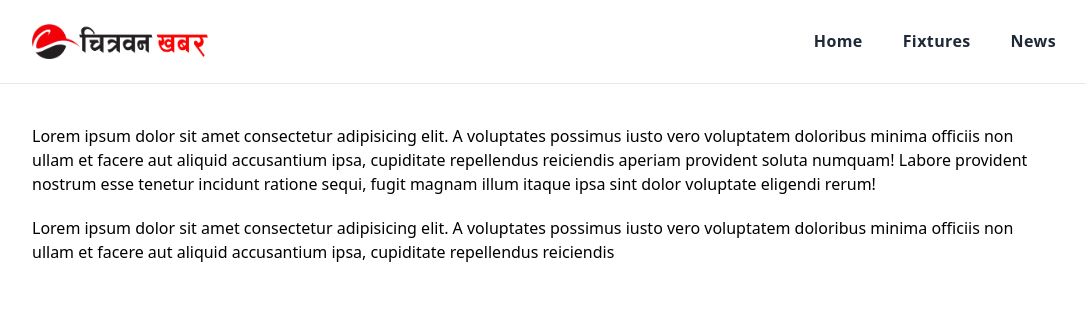
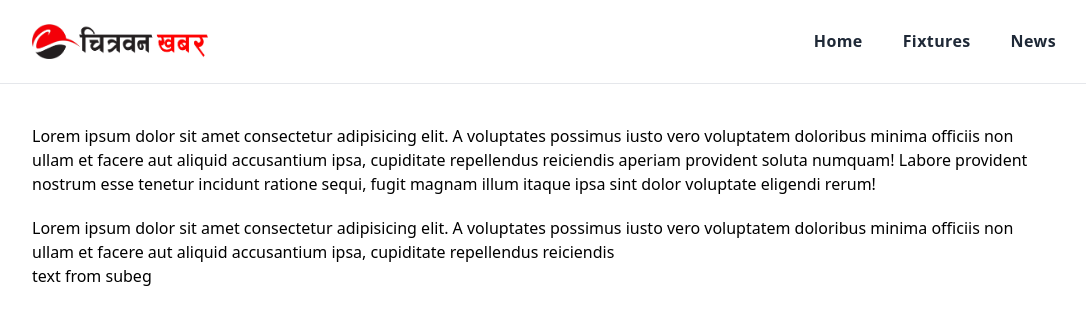
Before and after one commit to subegshahi/wc2022-prediction, a React (Vite) app: page / in a window 1280 px wide. Shown: the top 324 px of the page, without its empty margins (96-1182 px from the left). Built offline with nearby package versions, Linux system fonts and the light colour scheme.

Commit message:
Update Main.jsx

```diff
--- a/src/components/Main.jsx
+++ b/src/components/Main.jsx
@@ -18,6 +18,8 @@ export const Main = () => {
           possimus iusto vero voluptatem doloribus minima officiis non ullam et
           facere aut aliquid accusantium ipsa, cupiditate repellendus reiciendis
         </p>
+
+        <p>text from subeg</p>
       </div>
     </main>
   );
```
